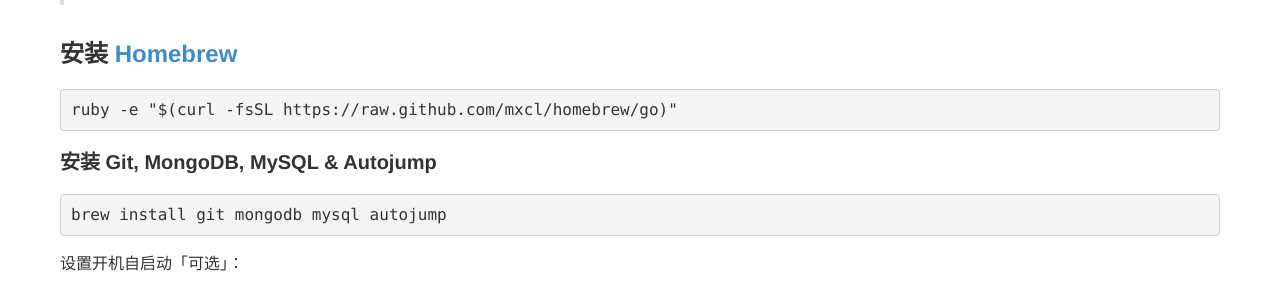
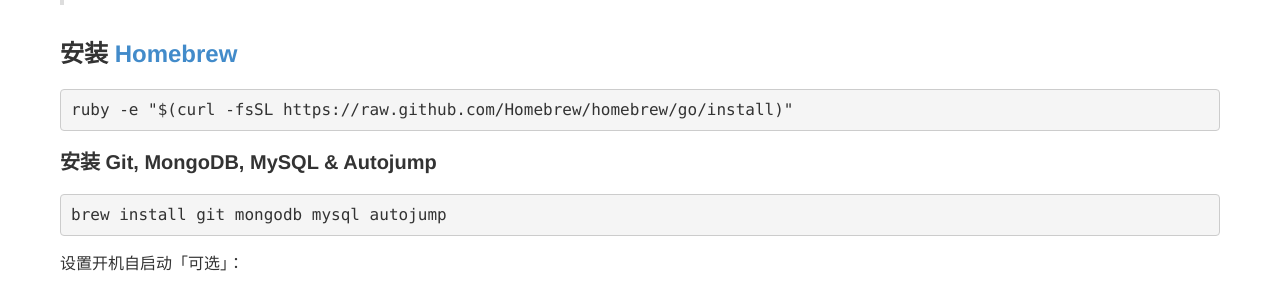
Before and after one commit to antife-yinyue/MrZhang.me, a Jekyll site: the page built from _posts/2013-05-11-after-reinstall-the-system.md, in a window 1280 px wide and 900 px high, scrolled down 404 px. Shown: the part 160-450 px from the top of the window. Built offline with Jekyll 4.4.1, drawn with Linux system fonts in a browser that asks for light colours; Markdown is read by kramdown in place of the engine named in the settings; comment, search, counter and statistics services are not loaded; some of the changed lines change nothing that is shown.

Commit message:
Update 2013-05-11-after-reinstall-the-system.md

````diff
--- a/_posts/2013-05-11-after-reinstall-the-system.md
+++ b/_posts/2013-05-11-after-reinstall-the-system.md
@@ -15,7 +15,7 @@
 ## 安装 [Homebrew][]
 
 ```
-ruby -e "$(curl -fsSL https://raw.github.com/mxcl/homebrew/go)"
+ruby -e "$(curl -fsSL https://raw.github.com/Homebrew/homebrew/go/install)"
 ```
 
 ### 安装 Git, MongoDB, MySQL &amp; Autojump
````
